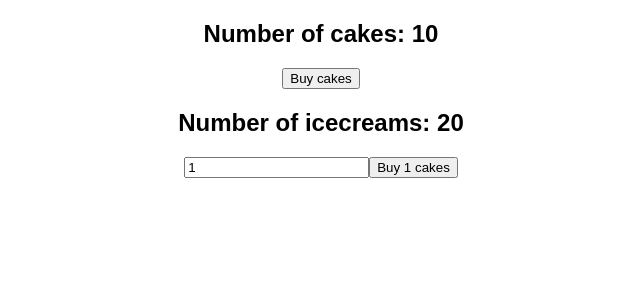
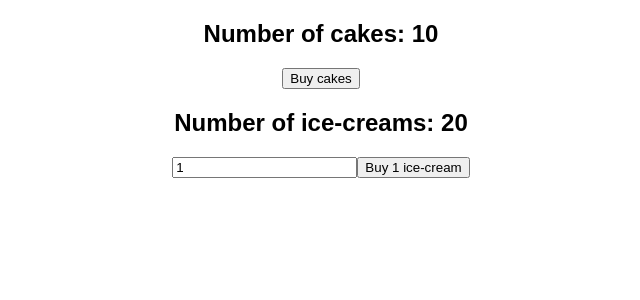
Before and after one commit to sidinsomniac/react-redux, a React (Create React App) app: page / in a window 1280 px wide. Shown: the top 300 px of the page, without its empty margins (319-959 px from the left). Built offline with nearby package versions, Linux system fonts and the light colour scheme.

Commit message:
Use connect format

```diff
--- a/src/components/Cake.js
+++ b/src/components/Cake.js
@@ -1,15 +1,22 @@
 import React from "react";
-import { useSelector, useDispatch } from "react-redux";
+import { connect } from "react-redux";
 import { buyCake } from "../redux";
 
-export default function Cake() {
-  const numberOfCakes = useSelector((state) => state.cake.numberOfCakes);
-  const dispatch = useDispatch();
-
+function Cake(props) {
   return (
     <div>
-      <h2>Number of cakes: {numberOfCakes}</h2>
-      <button onClick={() => dispatch(buyCake())}>Buy cakes</button>
+      <h2>Number of cakes: {props.numberOfCakes}</h2>
+      <button onClick={props.buyCake}>Buy cakes</button>
     </div>
   );
 }
+
+const mapStateToProps = (state) => ({
+  numberOfCakes: state.cake.numberOfCakes
+});
+
+const mapDispatchToProps = (dispatch) => ({
+  buyCake: () => dispatch(buyCake())
+});
+
+export default connect(mapStateToProps, mapDispatchToProps)(Cake);
--- a/src/components/Icecream.js
+++ b/src/components/Icecream.js
@@ -11,7 +11,7 @@ export default function Icecream() {
 
   return (
     <div>
-      <h2>Number of icecreams: {numberOfIcecreams}</h2>
+      <h2>Number of ice-creams: {numberOfIcecreams}</h2>
       <input
         value={decreaseNumber}
         onChange={(e) => {
@@ -20,7 +20,7 @@ export default function Icecream() {
         }}
       />
       <button onClick={() => dispatch(buyIcecream(decreaseNumber))}>
-        Buy {decreaseNumber} cakes
+        Buy {decreaseNumber} ice-cream{decreaseNumber > 1 ? "s" : ""}
       </button>
     </div>
   );
```
